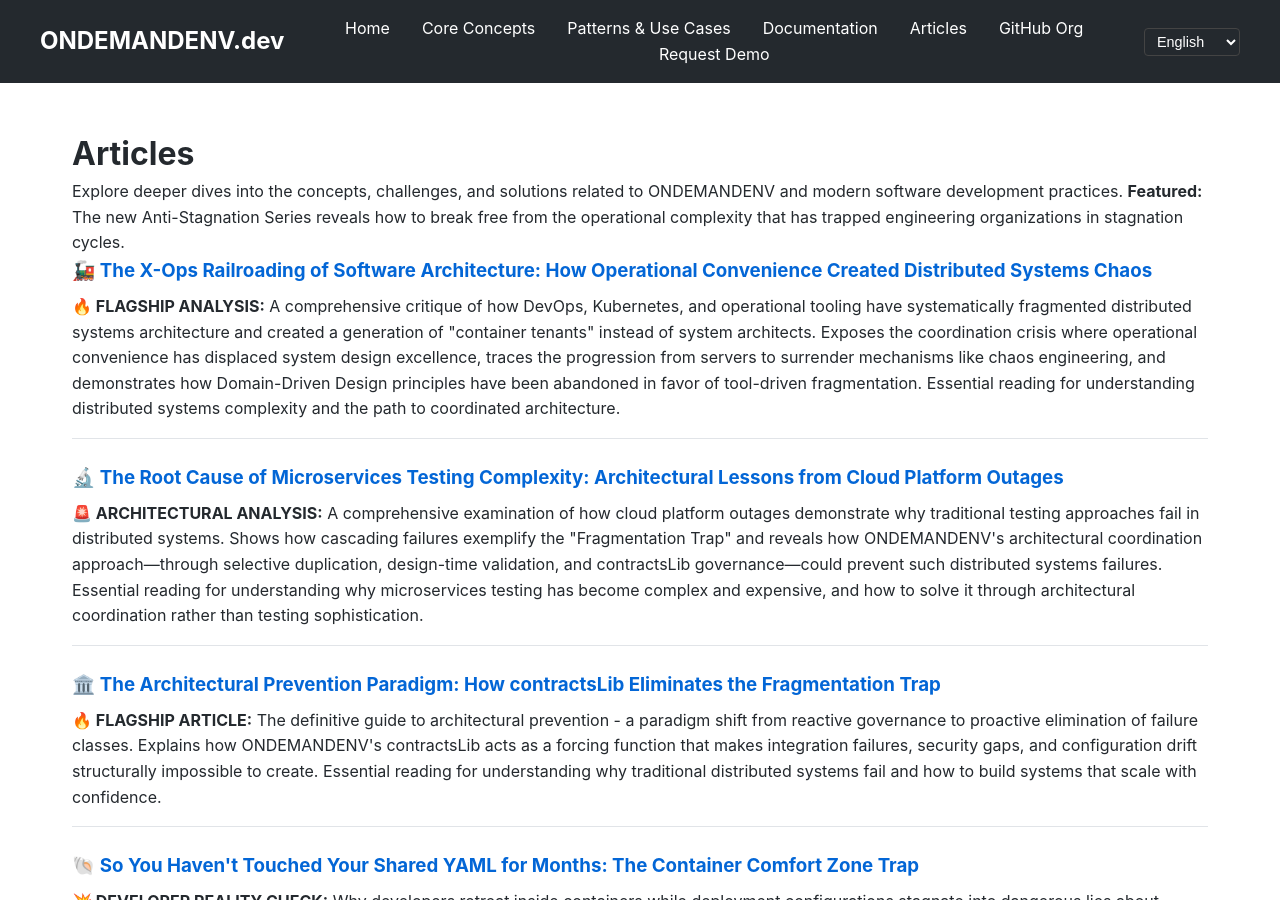
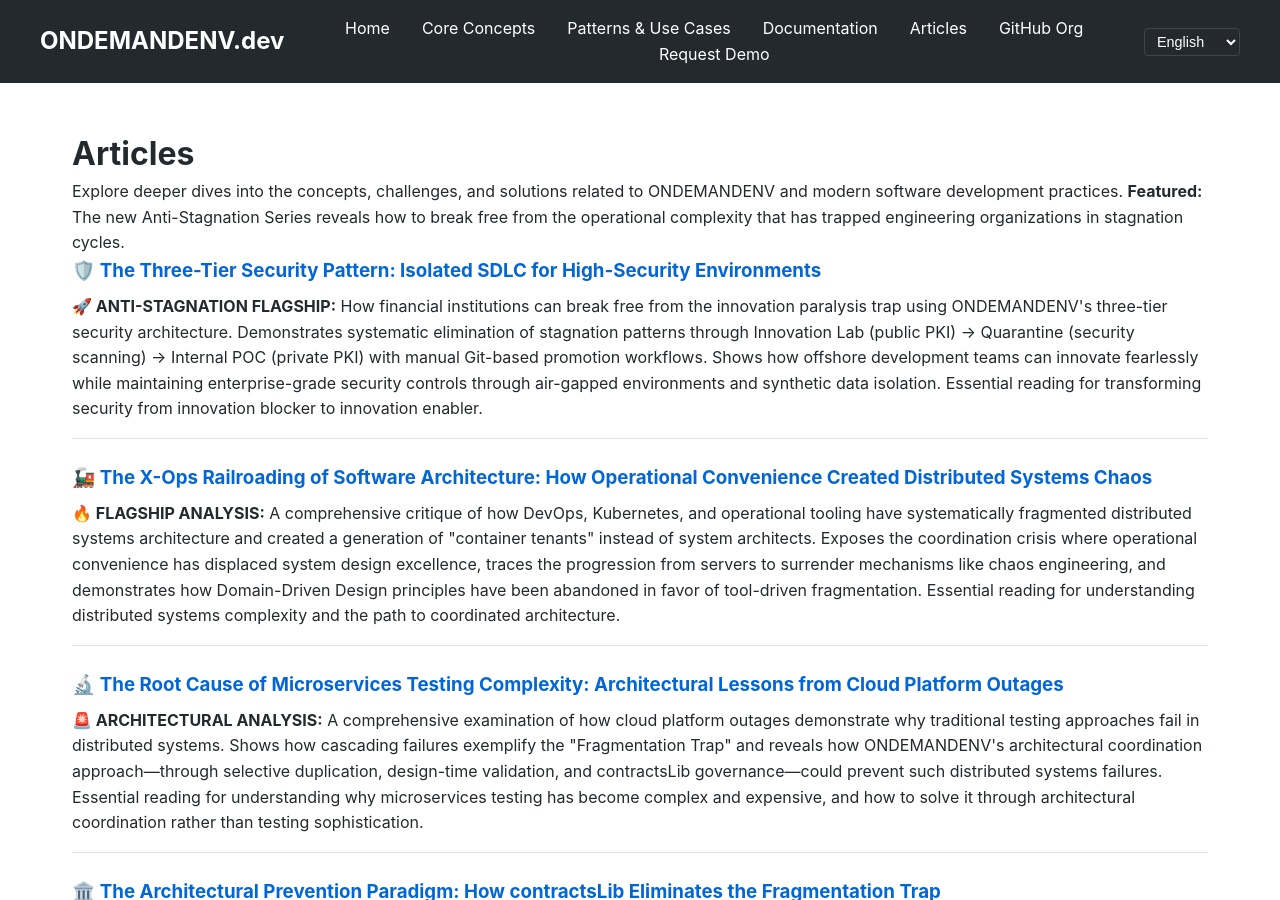
Before and after one commit to ondemandenv/ondemandenv.github.io, a Jekyll site: the page articles.html, which Jekyll copies as it is, in a window 1280 px wide and 900 px high. Built offline with Jekyll 4.4.1, drawn with Linux system fonts in a browser that asks for light colours; some of the changed text lies outside the part shown.

Commit message:
+++++ ++

```diff
--- a/articles.html
+++ b/articles.html
@@ -43,6 +43,10 @@
     <p>Explore deeper dives into the concepts, challenges, and solutions related to ONDEMANDENV and modern software development practices. <strong>Featured:</strong> The new Anti-Stagnation Series reveals how to break free from the operational complexity that has trapped engineering organizations in stagnation cycles.</p>
 
     <ul class="articles-list">
+        <li>
+            <h3><a href="articles/isolated-offshore-development-pattern/">🛡️ The Three-Tier Security Pattern: Isolated SDLC for High-Security Environments</a></h3>
+            <p><strong>🚀 ANTI-STAGNATION FLAGSHIP:</strong> How financial institutions can break free from the innovation paralysis trap using ONDEMANDENV's three-tier security architecture. Demonstrates systematic elimination of stagnation patterns through Innovation Lab (public PKI) → Quarantine (security scanning) → Internal POC (private PKI) with manual Git-based promotion workflows. Shows how offshore development teams can innovate fearlessly while maintaining enterprise-grade security controls through air-gapped environments and synthetic data isolation. Essential reading for transforming security from innovation blocker to innovation enabler.</p>
+        </li>
         <li>
             <h3><a href="articles/x-ops-railroading-software-architecture/">🚂 The X-Ops Railroading of Software Architecture: How Operational Convenience Created Distributed Systems Chaos</a></h3>
             <p><strong>🔥 FLAGSHIP ANALYSIS:</strong> A comprehensive critique of how DevOps, Kubernetes, and operational tooling have systematically fragmented distributed systems architecture and created a generation of "container tenants" instead of system architects. Exposes the coordination crisis where operational convenience has displaced system design excellence, traces the progression from servers to surrender mechanisms like chaos engineering, and demonstrates how Domain-Driven Design principles have been abandoned in favor of tool-driven fragmentation. Essential reading for understanding distributed systems complexity and the path to coordinated architecture.</p>
@@ -187,10 +191,6 @@
             <h3><a href="articles/odmd-arc/">ONDEMANDENV Architecture Deep Dive</a></h3>
             <p>A comprehensive overview of ONDEMANDENV architecture and implementation details.</p>
         </li>
-        <li>
-            <h3><a href="articles/isolated-offshore-development-pattern.html">The Isolated Enver Pattern for Secure Offshore Development</a></h3>
-            <p><strong>🛡️ Secure & Autonomous Ops:</strong> Describes a powerful pattern for enabling distributed/offshore teams with fully isolated, on-demand SDLC environments. Guarantees IP/data safety and maximum development velocity by combining dedicated AWS accounts, forked repos, and contract-driven integration.</p>
-        </li>
     </ul>
 </main>
 </body>
```
